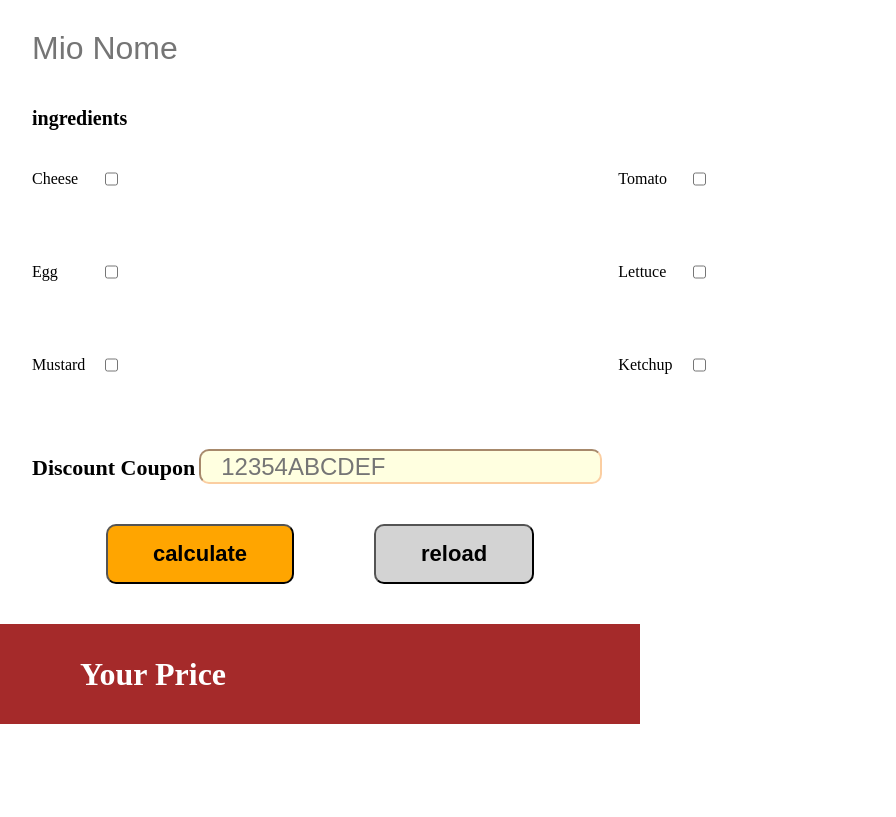
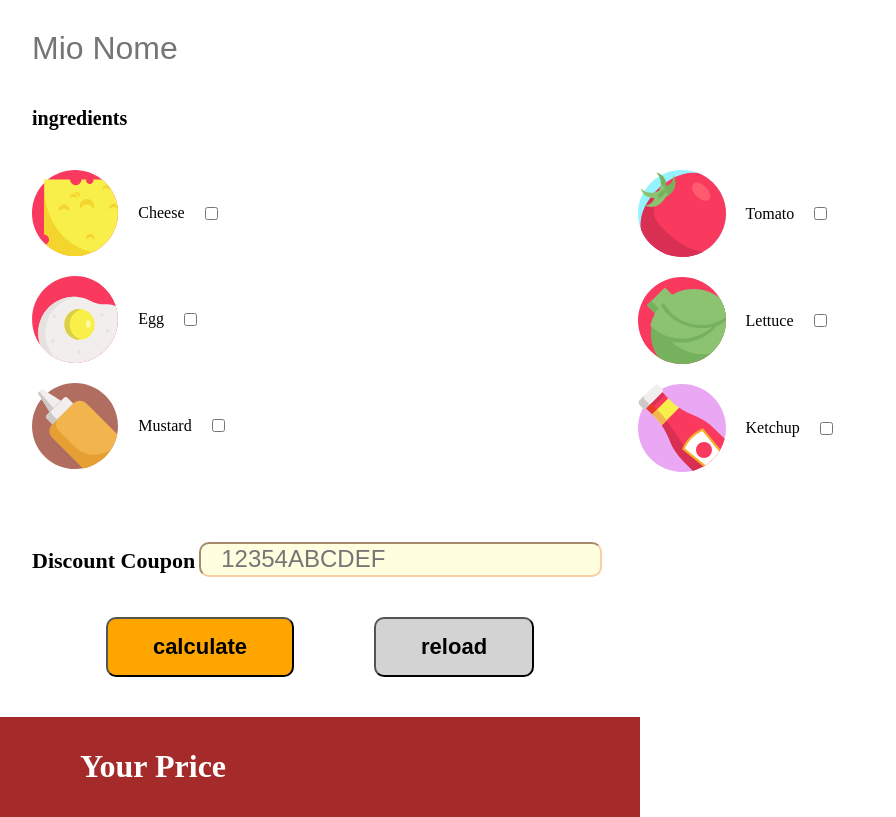
Before and after one commit to biancoenrico/js-burger, a plain HTML site: page index.html in a window 1280 px wide. Shown: the part 103-920 px from the top of the page, without its empty margins (0-896 px from the left). Before the commit the page ends 827 px from the top, so only its background shows below. Drawn offline with Linux system fonts and the light colour scheme.

Commit message:
esercitazione completata

```diff
--- a/css/style.css
+++ b/css/style.css
@@ -47,10 +47,11 @@ h1{
 }
 .ingredients .ingredients , li{
     text-transform: capitalize;
-    padding-bottom: 75px;
     padding-right: 500px;
     display: flex;
     justify-content: space-between;
+    align-items: center;
+    padding-bottom: 20px;
 }
 .addon{
     margin-left: 20px;
@@ -65,6 +66,7 @@ h1{
     font-size: 24px;
     border-radius: 10px;
     outline: none;
+    margin-top: 50px;
     padding-left: 20px;
     background-color: lightyellow;
     border-color: rgb(251, 206, 161);
@@ -99,3 +101,6 @@ h1{
     background-color: lightgray;
 
 }
+img{
+    margin-right: 20px;
+}
--- a/index.html
+++ b/index.html
@@ -27,35 +27,35 @@
 
             <div class="lists">
                 <ul class="ingredients">
-                    <li>cheese
-                        <img src="" alt="">
+                    <li><img src="img/cheese.svg" alt="">
+                        cheese
                         <label for="addon"></label>
                         <input class="addon" type="checkbox" value="10">
                     </li>
-                    <li>egg
-                        <img src="" alt="">
+                    <li><img src="img/fried-egg.svg" alt="">
+                        egg
                         <label for="addon"></label>
                         <input class="addon" type="checkbox" value="5">
                     </li>
-                    <li>mustard
-                        <img src="" alt="">
+                    <li><img src="img/mustard.svg" alt="">
+                        mustard
                         <label for="addon"></label>
                         <input class="addon" type="checkbox" value="8">
                     </li>
                 </ul>
                 <ul class="ingredients">
-                    <li>tomato
-                        <img src="" alt="">
+                    <li><img src="img/tomato.svg" alt="">
+                        tomato
                         <label for="addon"></label>
                         <input class="addon" type="checkbox" value="20">
                     </li>
-                    <li>lettuce
-                        <img src="" alt="">
+                    <li><img src="img/lettuce.svg" alt="">
+                        lettuce
                         <label for="addon"></label>
                         <input class="addon" type="checkbox" value="11">
                     </li>
-                    <li>ketchup
-                        <img src="" alt="">
+                    <li><img src="img/ketchup.svg" alt="">
+                        ketchup
                         <label for="addon"></label>
                         <input class="addon" type="checkbox" value="17">
                     </li>
```
